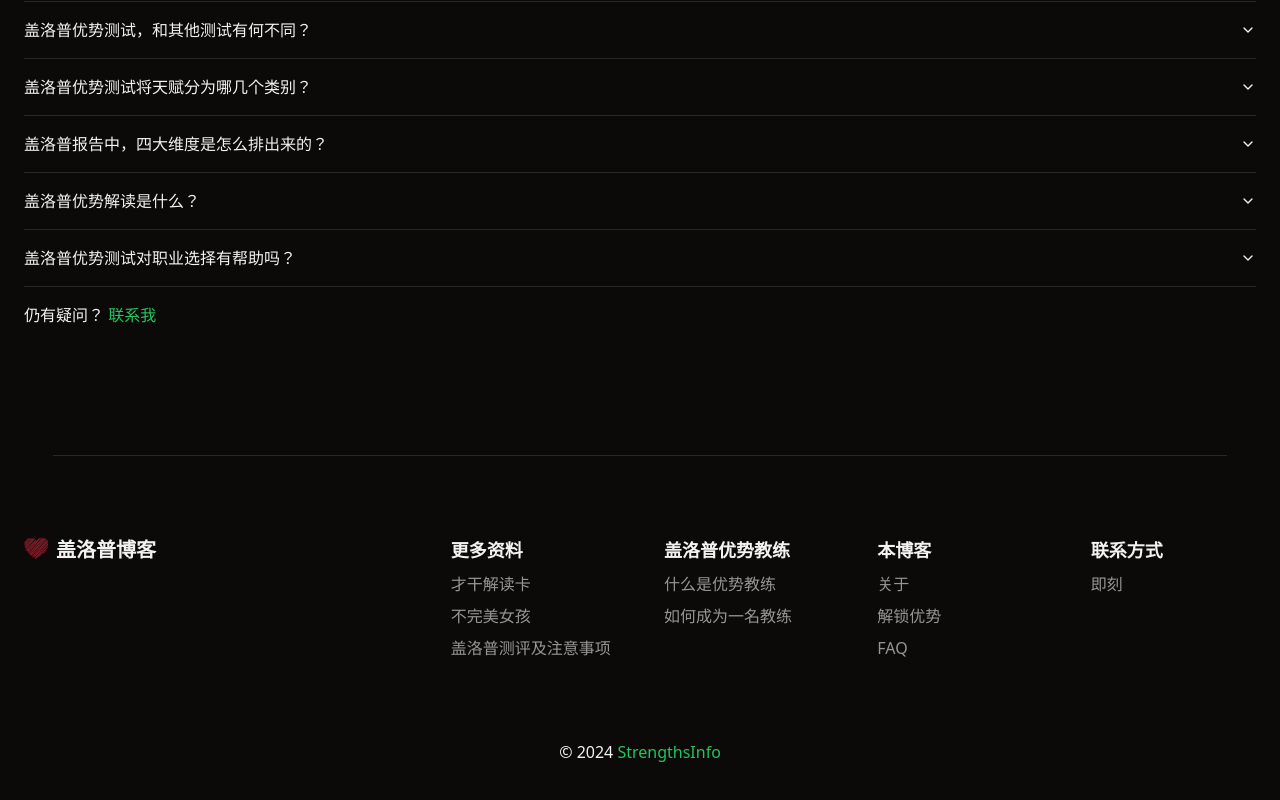
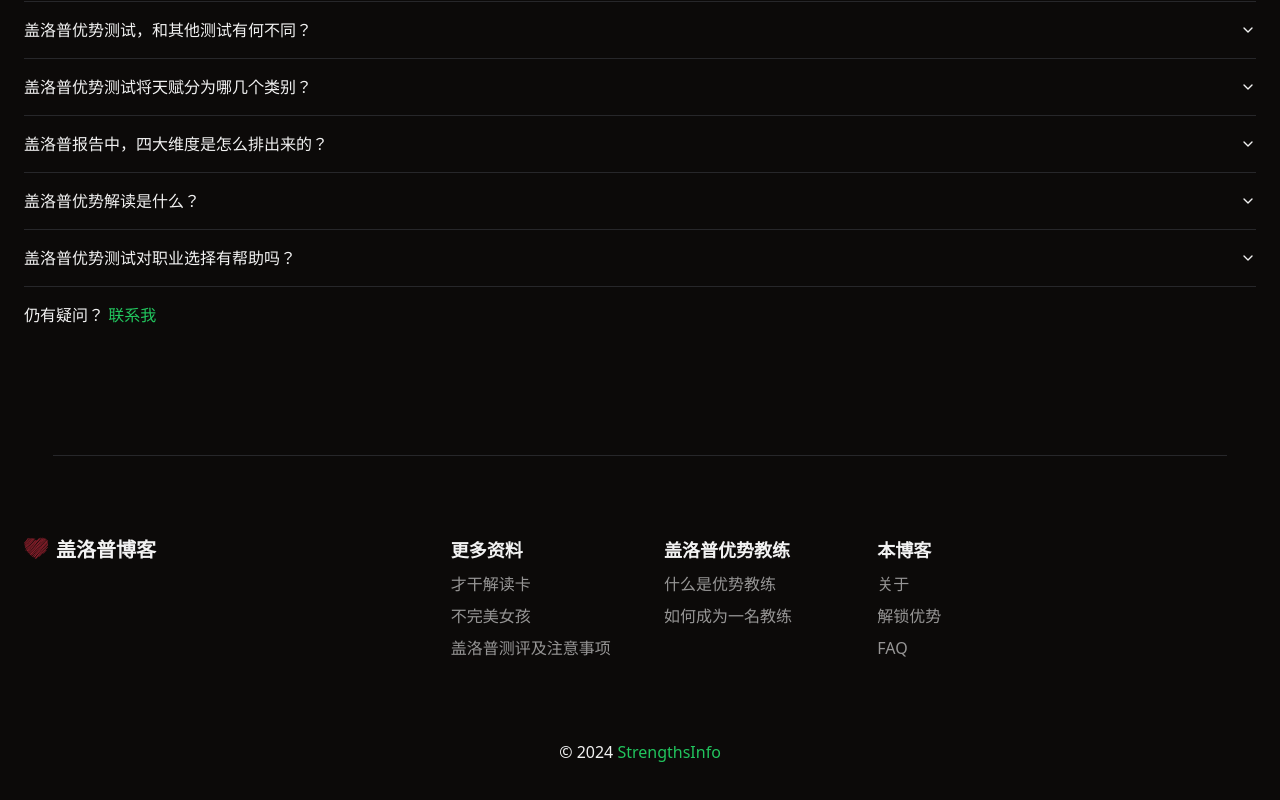
Before and after one commit to zll-0405/gallup, a React (Vite) app: page / in a window 1280 px wide. Shown: the part 2538-3338 px from the top of the page. Built offline with nearby package versions, Linux system fonts and the light colour scheme.

Commit message:
remove contact

```diff
--- a/src/components/Footer.tsx
+++ b/src/components/Footer.tsx
@@ -110,21 +110,6 @@
           </div>
         </div>
 
-        <div className="flex flex-col gap-2">
-          <h3 className="font-bold text-lg">联系方式</h3>
-          <div>
-            <a
-              rel="noreferrer noopener"
-              href="https://okjk.co/sYmfES"
-              target="_blank"
-              className="opacity-60 hover:opacity-100"
-            >
-              即刻
-            </a>
-          </div>
-
-        </div>
-
       </section>
 
       <section className="container pb-14 text-center">
```
